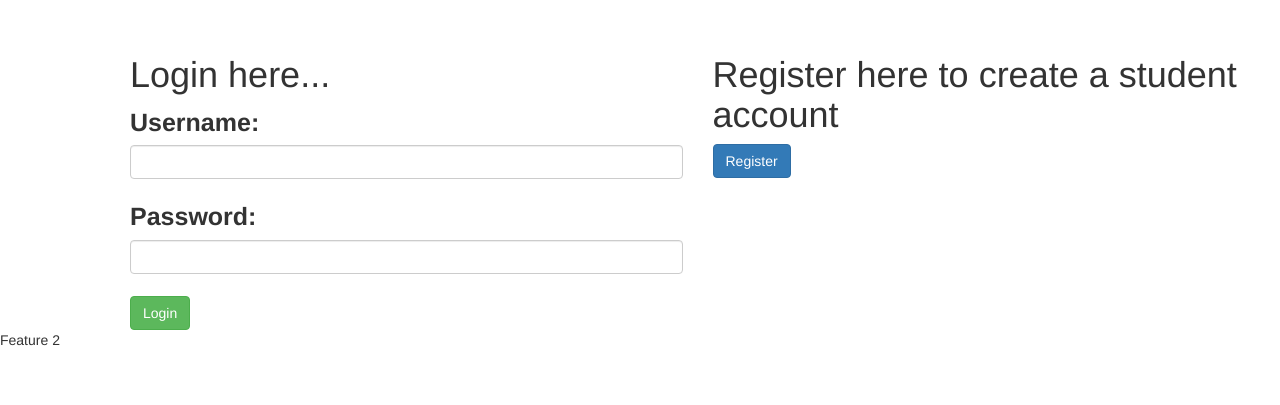
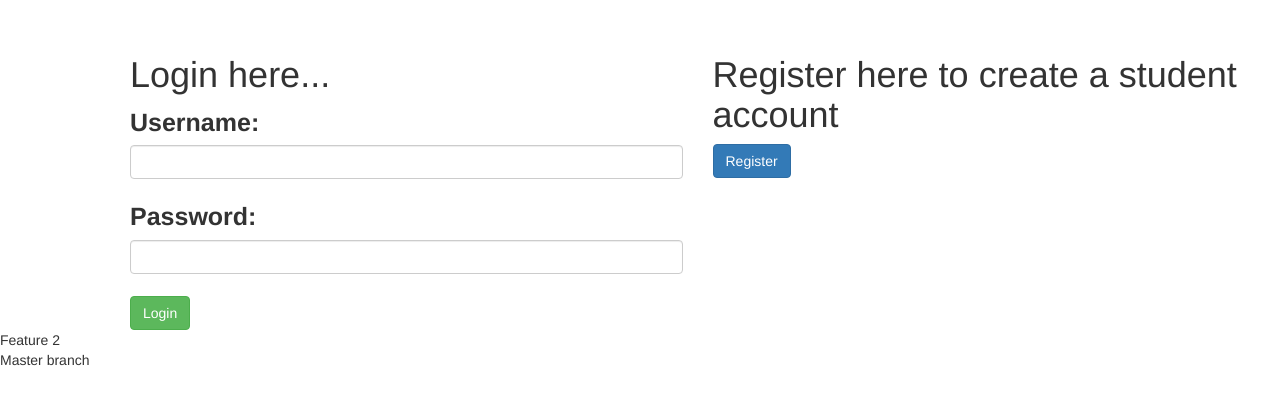
Before and after one commit to nandini5094/Student, an Angular app: page / in a window 1280 px wide. Shown: the part 165-570 px from the top of the page. Built offline with nearby package versions, Linux system fonts and the light colour scheme.

Commit message:
sixth commit

```diff
--- a/src/app/grelogin/grelogin.component.html
+++ b/src/app/grelogin/grelogin.component.html
@@ -27,3 +27,7 @@
 <div>
     Feature 2
 </div>
+
+<div>
+    Master branch
+</div>
```
